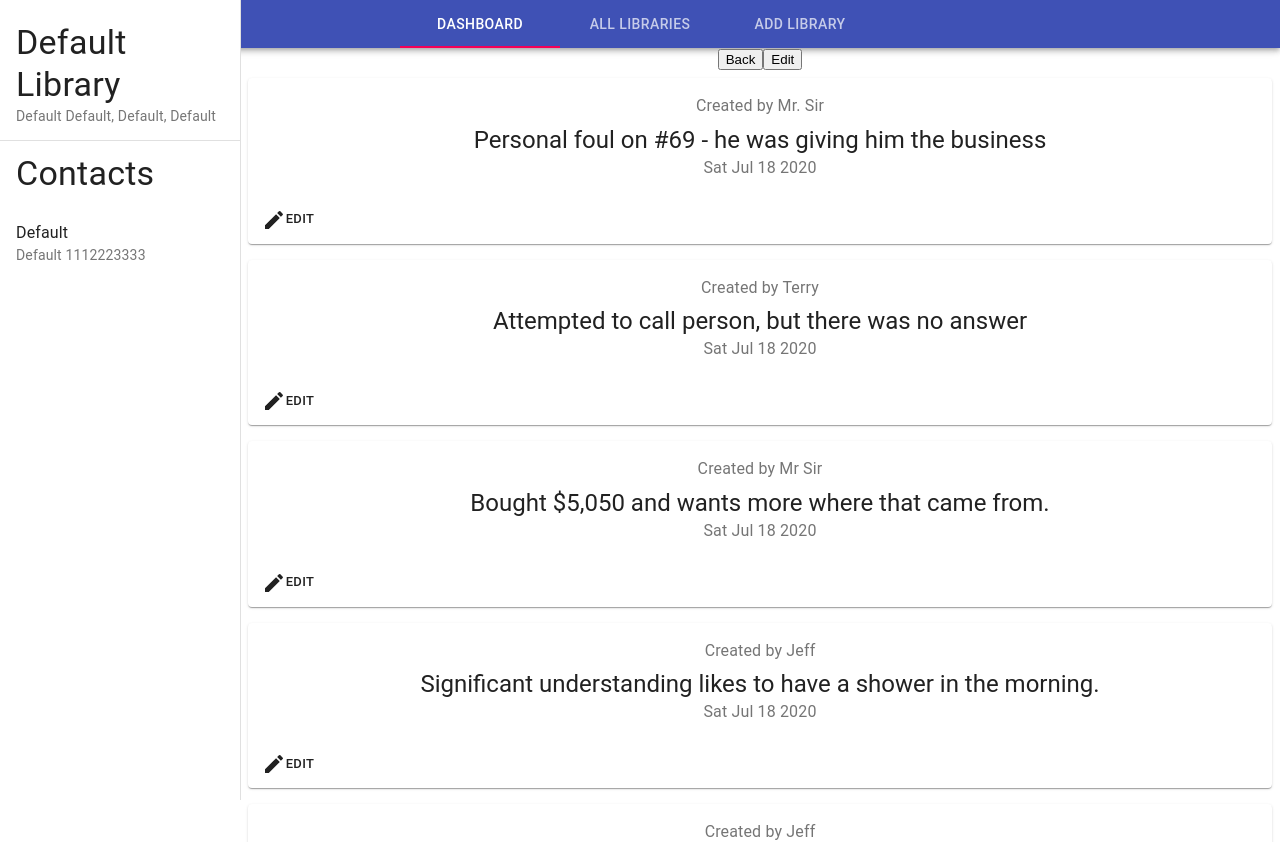
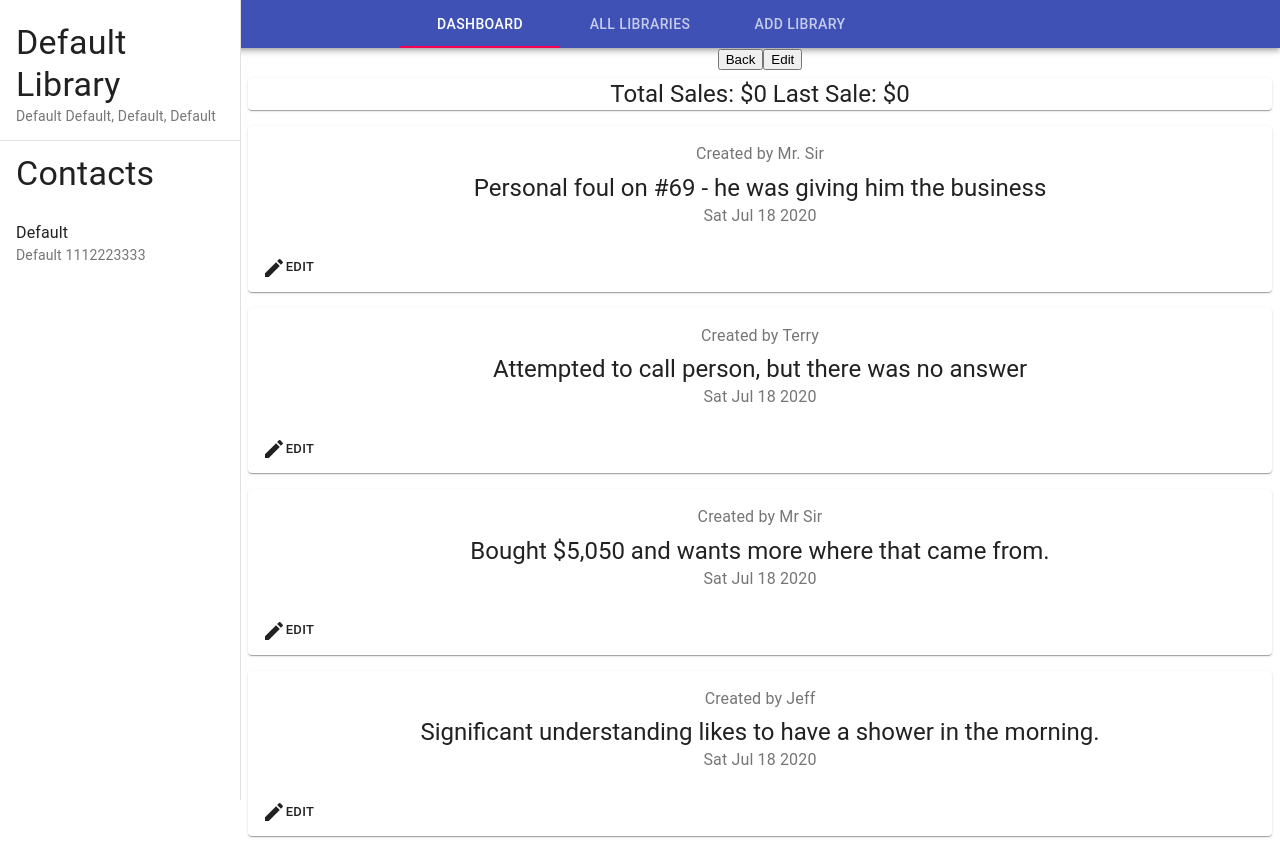
Before and after one commit to duncle-app/duncle-web-app, a React (Create React App) app: page /library/1 in a window 1280 px wide. Shown: the top 842 px of the page. Built offline with nearby package versions, Linux system fonts and the light colour scheme; the HTML template or start-up script is replaced by a standard one.

Commit message:
Added area for displaying sales

```diff
--- /dev/null
+++ b/src/components/atoms/Sales/SalesArea.tsx
@@ -0,0 +1,18 @@
+import React from 'react'
+import {Paper} from "@material-ui/core";
+import Typography from "@material-ui/core/Typography";
+import CardContent from "@material-ui/core/CardContent";
+
+interface props {
+    totalSales: number,
+    lastSale: number,
+}
+
+export default ({totalSales, lastSale}: props) =>
+    <>
+        <Paper>
+            <Typography variant="h5" component="h2">
+                Total Sales: ${totalSales} Last Sale: ${lastSale}
+            </Typography>
+        </Paper>
+    </>
--- a/src/components/organisms/ViewLibrary/ViewLibrary.tsx
+++ b/src/components/organisms/ViewLibrary/ViewLibrary.tsx
@@ -4,21 +4,22 @@ import ContactDrawer from "../../atoms/ContactDrawer/ContactDrawer";
 import {useHistory, useParams} from "react-router-dom";
 import NoteList from "../../molecules/NoteList/NoteList";
 import {newNotes} from "../../storybook-mocks/constants";
-import Drawer from "@material-ui/core/Drawer";
 import useStyles from "../../../global-styles";
+import SalesArea from "../../atoms/Sales/SalesArea";
 
 interface LibraryDetailProps {
     library: Library;
 }
 
-type p = {
+interface p {
     libraryId: string;
 }
 
 function ViewLibrary({library}: LibraryDetailProps) {
-    const {content, alignToDrawer} = useStyles()
+    const {content, alignToDrawer, padBottom} = useStyles()
+    const {libraryId}: p = useParams()
+    const {totalSales, lastSale} = library
     let history = useHistory();
-    const {libraryId}: p = useParams()
 
     function onBack(): void {
         history.goBack();
@@ -35,9 +36,11 @@ function ViewLibrary({library}: LibraryDetailProps) {
         >
             <button onClick={onBack}>Back</button>
             <button onClick={() => onEdit(library)}>Edit</button>
-
             <ContactDrawer library={library}/>
             <main className={content}>
+                <div className={padBottom}>
+                    <SalesArea totalSales={totalSales} lastSale={lastSale}/>
+                </div>
                 <NoteList notes={newNotes}/>
             </main>
         </div>
--- a/src/components/storybook-mocks/constants.tsx
+++ b/src/components/storybook-mocks/constants.tsx
@@ -6,10 +6,10 @@ export const newLibrary: Library = {
     libraryName: "West Side Elementary",
     librarian: "K - 2",
     assistant: "Mr. Sir",
-    street: "Mr. Sir City",
+    street: "Randolph Street",
     district: "District",
-    city: "City",
-    county: "County",
+    city: "Mute City",
+    county: "Orange County",
     state: "Wisconsin",
     zip: "54545",
     email: "se@gg.com",
@@ -18,6 +18,8 @@ export const newLibrary: Library = {
     size: 100,
     dateUpdated: "2020-07-14T22:04:54+0000",
     assignedRep: "Mr. Sir",
+    totalSales: 50205,
+    lastSale: 2050,
 }
 
 
@@ -37,6 +39,8 @@ export const newLibrary2: Library = {
     size: 9000,
     dateUpdated: "2020-07-22T22:04:54+0000",
     assignedRep: "Terry",
+    totalSales: 100205,
+    lastSale: 10000,
 }
 
 export const NoLibrary: Library = {
@@ -55,6 +59,8 @@ export const NoLibrary: Library = {
     size: 0,
     dateUpdated: "2000-00-00T00:00:00+0000",
     assignedRep: "Default",
+    totalSales: 0,
+    lastSale: 0,
 }
 
 export const newNote: NoteProps = {
--- a/src/model/library.ts
+++ b/src/model/library.ts
@@ -19,8 +19,8 @@ export default interface Library {
     assignedRep: string,
     _id?: string,
     _rev?: string,
-    totalSales?: number,
-    lastSale?: number,
+    totalSales: number,
+    lastSale: number,
     dateLastSale?: string,
     dateNextContact?: string,
     notes?: Note[],
```
Also changed, not shown: 2 other files (tests, documents, lock files or other folders).
